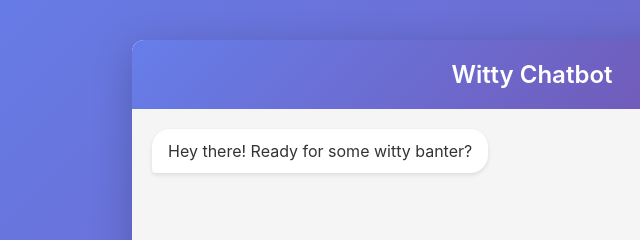
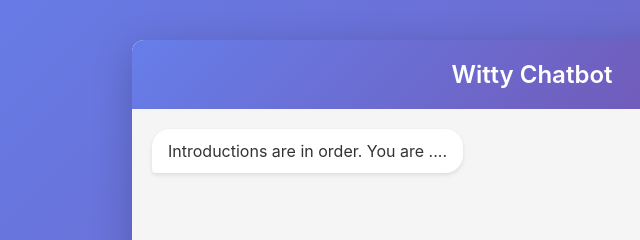
Before and after one commit to LakshmanSurampudi/my_first_chatbot_chatwitty, a plain HTML site: page static/index.html in a window 1280 px wide. Shown: the top 240 px of the page, 108-748 px from the left. Drawn offline with Linux system fonts and the light colour scheme.

Commit message:
Change bot message to prompt for introductions

```diff
--- a/static/index.html
+++ b/static/index.html
@@ -190,7 +190,7 @@
         <div class="chat-messages" id="chatMessages">
             <div class="message bot">
                 <div class="message-content">
-                    Hey there! Ready for some witty banter?
+                    Introductions are in order. You are ....
                 </div>
             </div>
             <div class="typing-indicator" id="typingIndicator">
```
